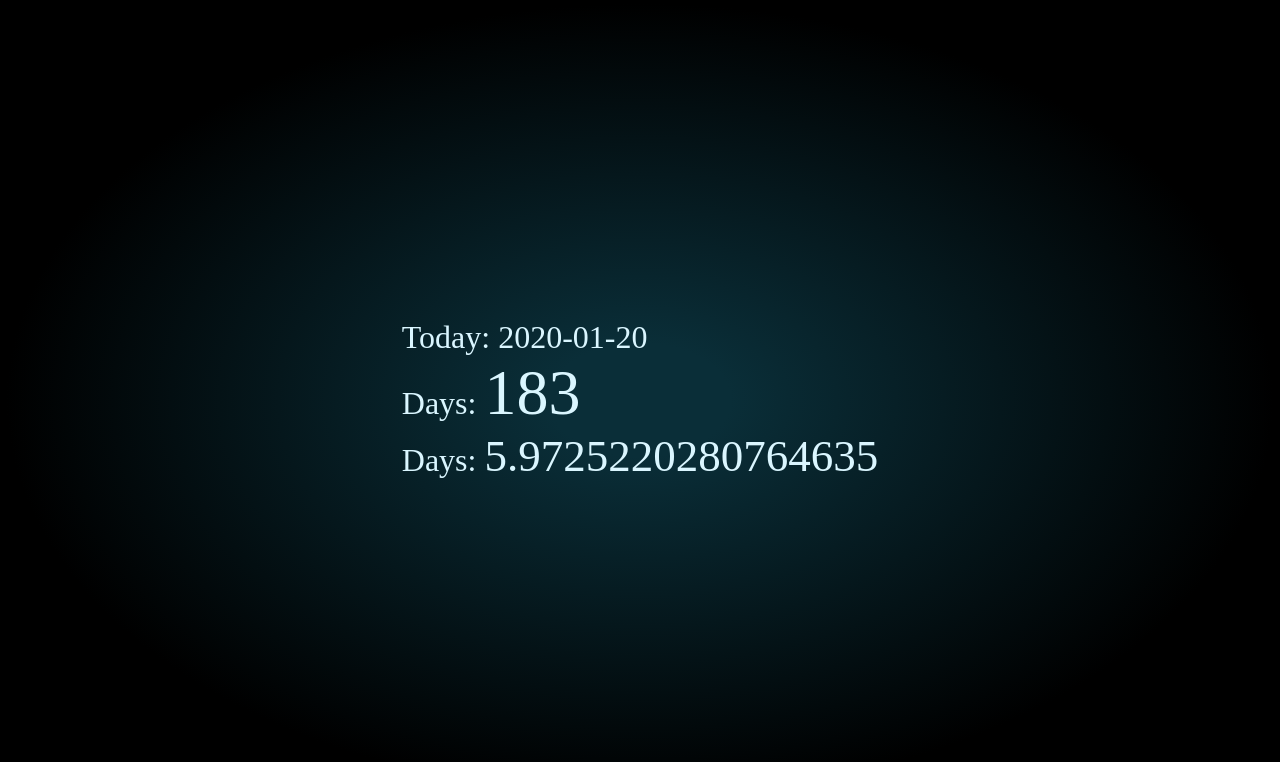
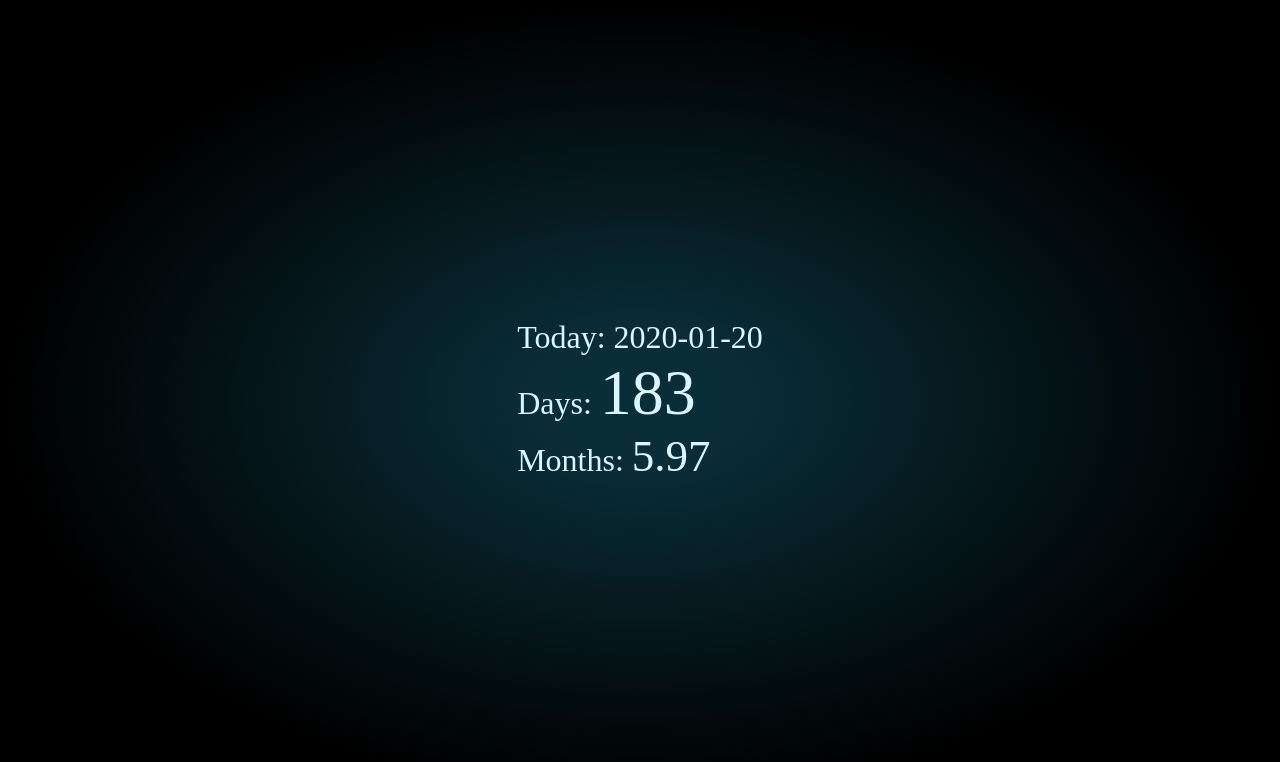
Before and after one commit to thuyetnguyen95/thuyetnguyen95.github.io, a plain HTML site: page brk-counting.html in a window 1280 px wide. Drawn offline with nearby package versions, Linux system fonts and the light colour scheme.

Commit message:
Update: change text, fixed  decimals

```diff
--- a/brk-counting.html
+++ b/brk-counting.html
@@ -23,7 +23,7 @@
             <div class="brk-info">
                 <p class="current-date">Today: {{ currentDate }}</p>
                 <p class="counting">Days: <span class="days">{{ brkDaysCount }}</span></p>
-                <p class="counting">Days: <span class="months">{{ brkMonthsCount }}</span></p>
+                <p class="counting">Months: <span class="months">{{ brkMonthsCount }}</span></p>
             </div>
         </div>
     </div>
@@ -42,7 +42,7 @@
             },
 
             brkMonthsCount() {
-                return moment().diff(this.brkDay, 'months', true)
+                return moment().diff(this.brkDay, 'months', true).toFixed(2)
             }
         }
     })
```
